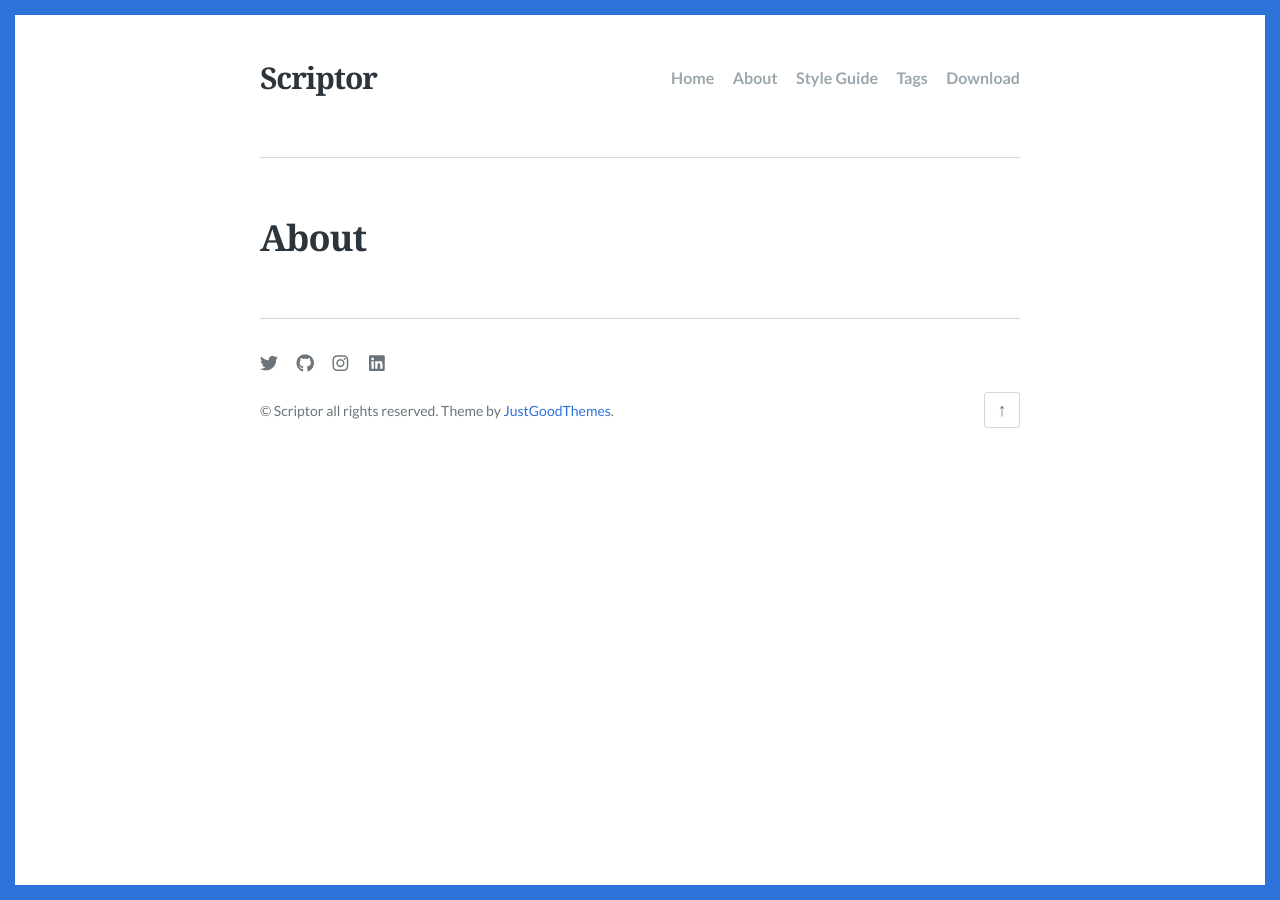
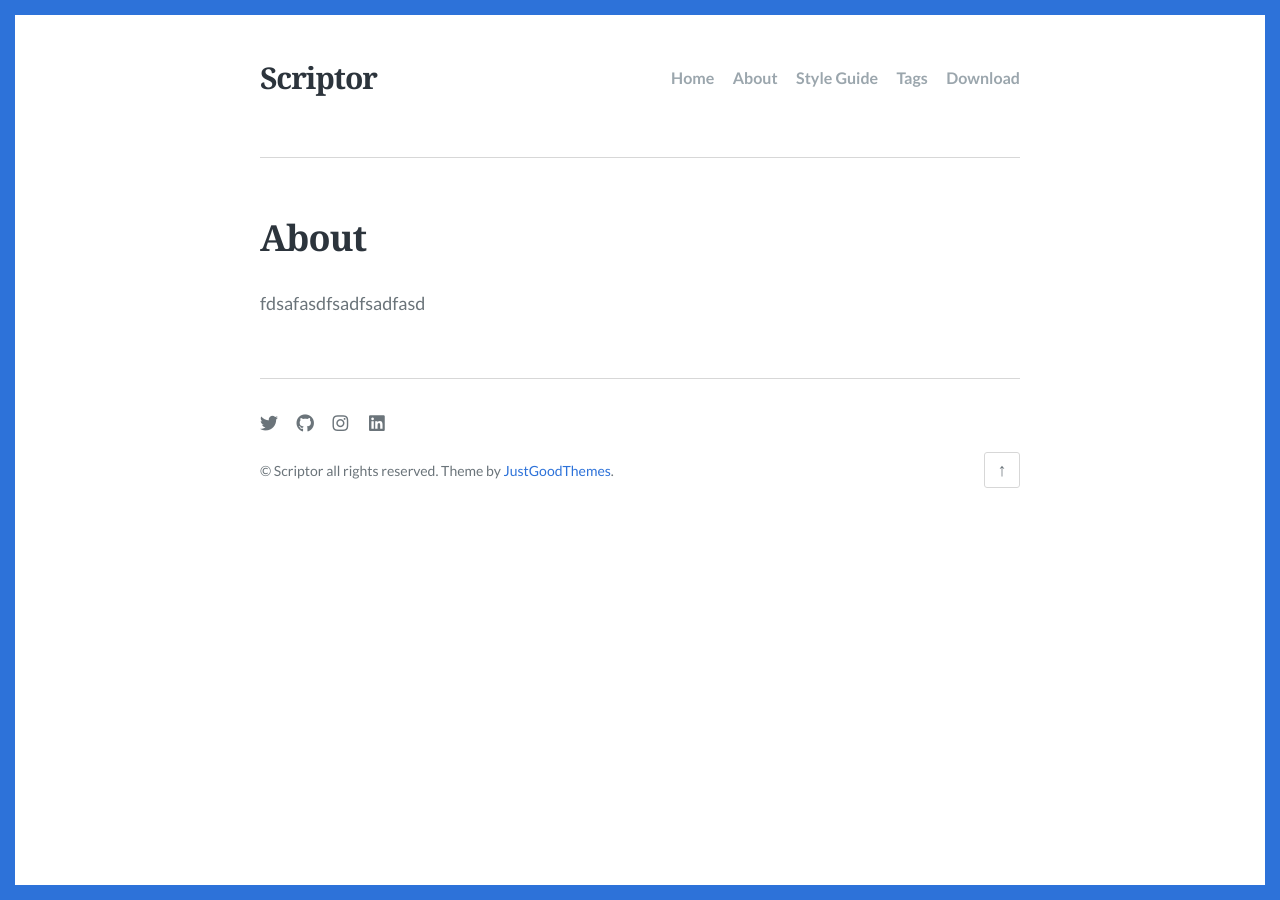
Before and after one commit to eudhchc/eudhchc.github.io, a Jekyll site: the page built from _posts/2023-11-28-home.md, in a window 1280 px wide. Built offline with Jekyll 4.4.1, drawn with Linux system fonts in a browser that asks for light colours; some web fonts are replaced.

Commit message:
Update 2023-11-28-home.md

```diff
--- a/_posts/2023-11-28-home.md
+++ b/_posts/2023-11-28-home.md
@@ -1,5 +1,7 @@
 ---
 layout: page
+date : 2023-11-28
 title: About
 permalink: /about/
 ---
+fdsafasdfsadfsadfasd
```
